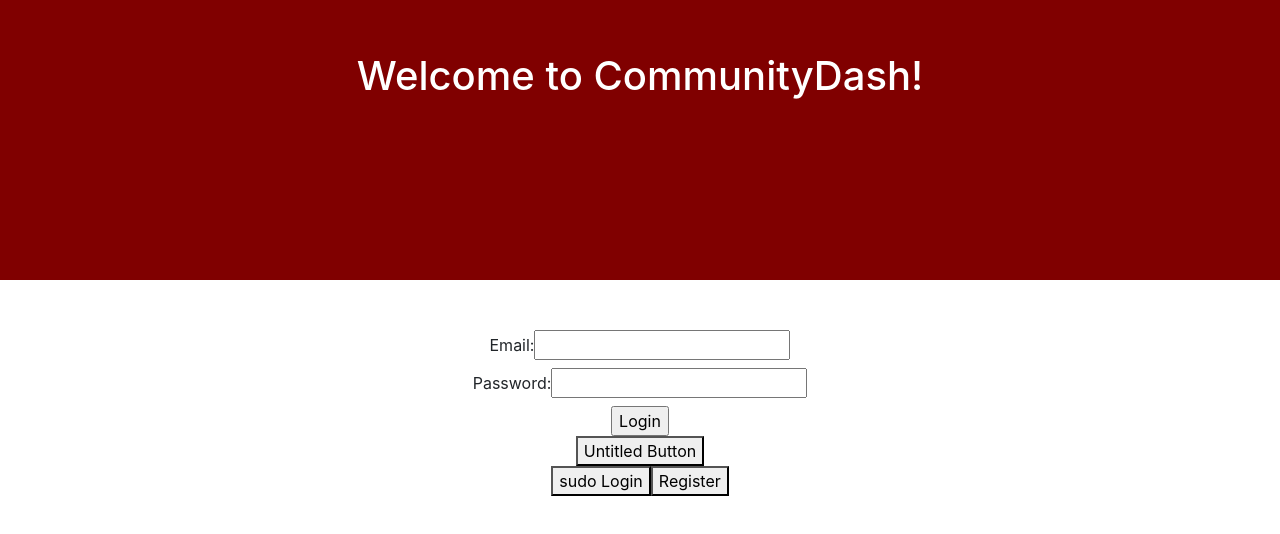
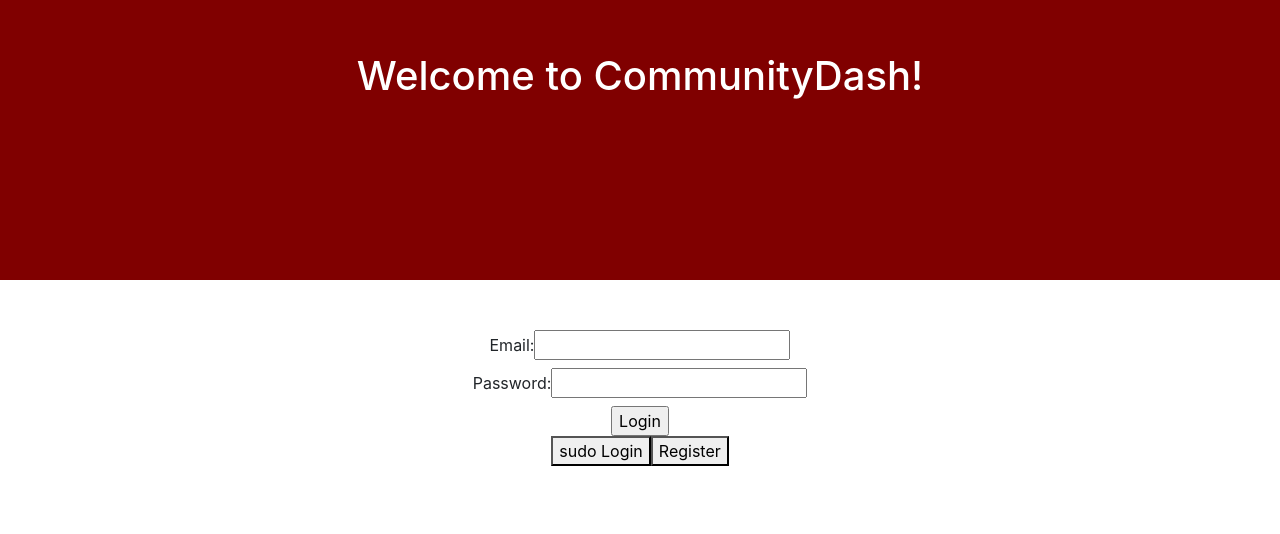
Before and after one commit to AustinCai/CommunityDash, a React (Create React App) app in the folder client/: page / in a window 1280 px wide. Shown: the part 120-654 px from the top of the page. Built offline with nearby package versions, Linux system fonts and the light colour scheme.

Commit message:
nothing significant

```diff
--- a/client/src/App.js
+++ b/client/src/App.js
@@ -36,7 +36,6 @@ function LoginScreen(props) {
         </header>
         <div className="paddedDiv">
           <LoginForm endpoint='http://localhost:9000/user/login'/>
-          <TestButton />
         </div>
         <Link to={'/home'}>
           <DummyButton ButtonText="sudo Login"/>
```
